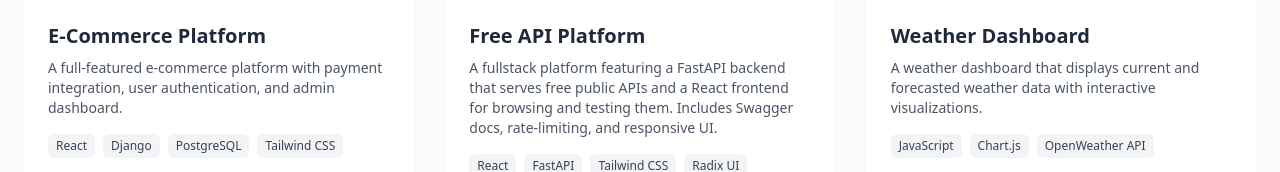
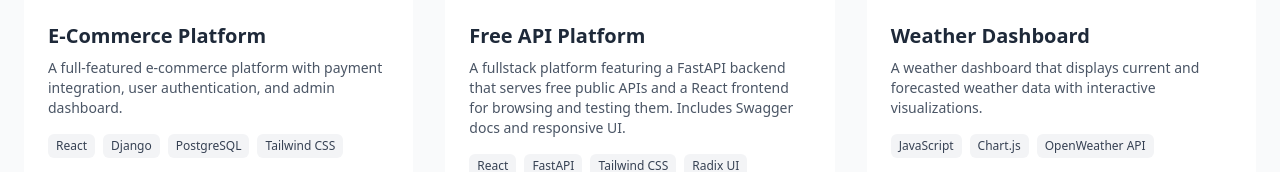
Before and after one commit to boluwatife-py/Portfolio, a React (Vite) app: page / in a window 1280 px wide. Shown: the part 1196-1368 px from the top of the page. Built offline with nearby package versions, Linux system fonts and the light colour scheme.

Commit message:
updated project data

```diff
--- a/src/data/project.ts
+++ b/src/data/project.ts
@@ -16,10 +16,10 @@ export const projects: Project[] = [
     id: 2,
     title: "Free API Platform",
     description:
-      "A fullstack platform featuring a FastAPI backend that serves free public APIs and a React frontend for browsing and testing them. Includes Swagger docs, rate-limiting, and responsive UI.",
-    image: "/images/free-api-platform.jpg",
+      "A fullstack platform featuring a FastAPI backend that serves free public APIs and a React frontend for browsing and testing them. Includes Swagger docs and responsive UI.",
+    image: "/images/free-api-platform.png",
     technologies: ["React", "FastAPI", "Tailwind CSS", "Radix UI", "Wouter", "SQLalchemy", "asyncio", "Error Monitoring", "TypeScript"],
-    liveLink: "softtouchapi.netlify.app",
+    liveLink: "https://softtouch.boluwatife.tech",
     githubLink: {
       frontend: "https://github.com/boluwatife-py/SoftTouch",
       backend: "https://github.com/boluwatife-py/SoftTouchAPI",
```
Also changed, not shown: public/images/free-api-platform.png (added).
